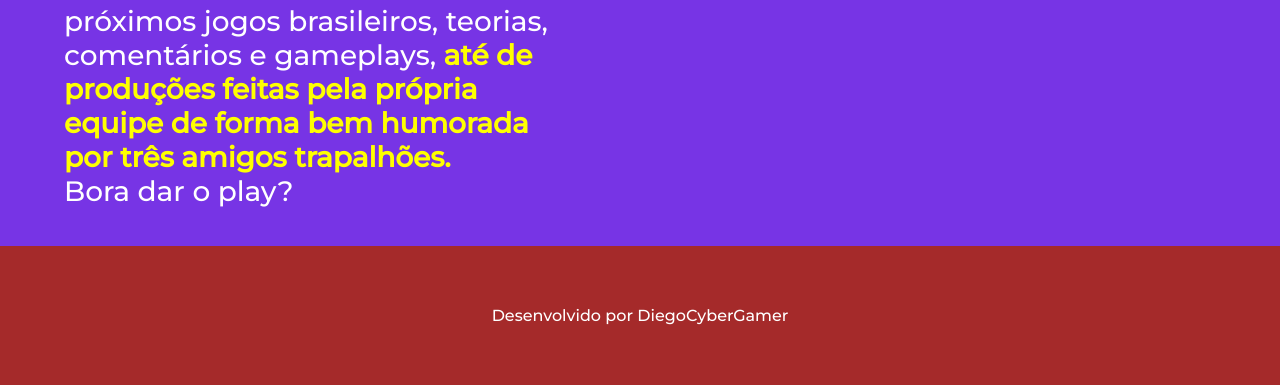
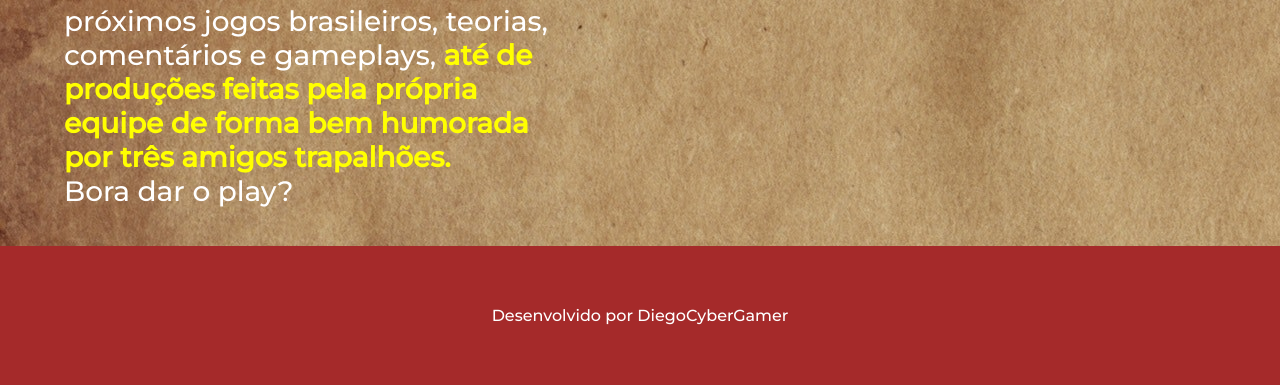
Before and after one commit to DiegoCyberGamer/portfolio, a plain HTML site: page index.html in a window 1280 px wide. Shown: the part 896-1281 px from the top of the page. Drawn offline with Linux system fonts and the light colour scheme; a web font is replaced by a local one.

Commit message:
Update Style.css

```diff
--- a/Styles/Style.css
+++ b/Styles/Style.css
@@ -20,8 +20,8 @@
 body{
     /* height: 100vh; */
     box-sizing: border-box;
-    background-color: var(--First-Color);
-   /*  background-image: url(./background.jpg); */
+    /* background-color: var(--First-Color);  */
+   background-image: url(./background.jpg);
     background-repeat: no-repeat;
     color: var(--Text-Color);
 }
```
